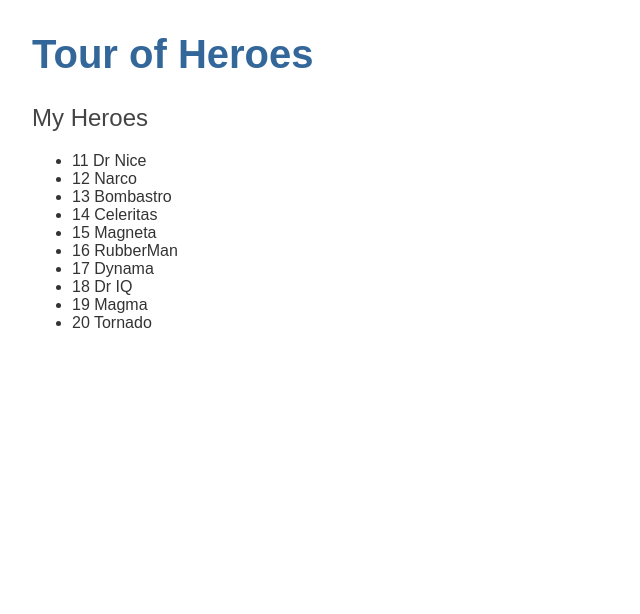
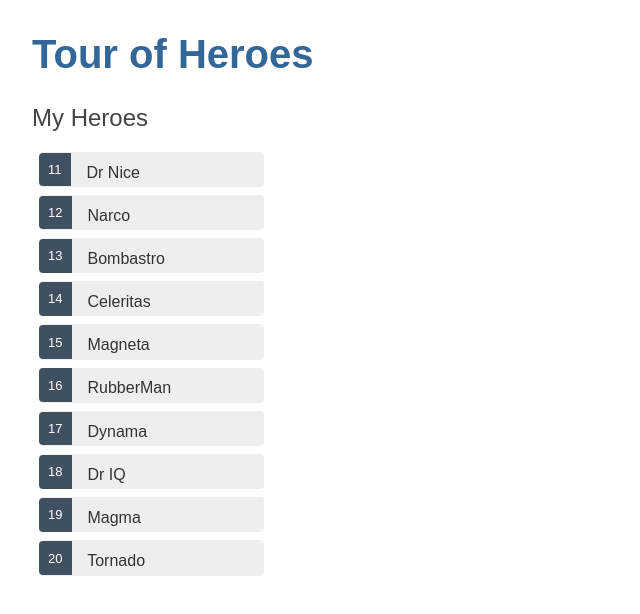
Before and after one commit to yukoono/angular-tour-of-heroes, an Angular app: page / in a window 1280 px wide. Shown: the top 614 px of the page, without its empty margins (0-640 px from the left). Built offline with nearby package versions, Linux system fonts and the light colour scheme.

Commit message:
selectedした時の動作を追加

```diff
--- a/src/app/heroes/heroes.component.css
+++ b/src/app/heroes/heroes.component.css
@@ -0,0 +1,44 @@
+/* HeroesComponent's private CSS styles */
+.heroes {
+  margin: 0 0 2em 0;
+  list-style-type: none;
+  padding: 0;
+  width: 15em;
+}
+.heroes li {
+  cursor: pointer;
+  position: relative;
+  left: 0;
+  background-color: #EEE;
+  margin: .5em;
+  padding: .3em 0;
+  height: 1.6em;
+  border-radius: 4px;
+}
+.heroes li:hover {
+  color: #607D8B;
+  background-color: #DDD;
+  left: .1em;
+}
+.heroes li.selected {
+  background-color: #CFD8DC;
+  color: white;
+}
+.heroes li.selected:hover {
+  background-color: #BBD8DC;
+  color: white;
+}
+.heroes .badge {
+  display: inline-block;
+  font-size: small;
+  color: white;
+  padding: 0.8em 0.7em 0 0.7em;
+  background-color: #405061;
+  line-height: 1em;
+  position: relative;
+  left: -1px;
+  top: -4px;
+  height: 1.8em;
+  margin-right: .8em;
+  border-radius: 4px 0 0 4px;
+}
--- a/src/app/heroes/heroes.component.html
+++ b/src/app/heroes/heroes.component.html
@@ -1,6 +1,18 @@
 <h2>My Heroes</h2>
 <ul class="heroes">
-  <li *ngFor="let hero of heroes">
+  <li *ngFor="let hero of heroes"
+    [class.selected]="hero === selectedHero"
+    (click)="onSelect(hero)">
     <span class="badge">{{hero.id}}</span> {{hero.name}}
   </li>
 </ul>
+
+<div *ngIf="selectedHero">
+  <h2>{{selectedHero.name | uppercase}} Details</h2>
+  <div><span>id: </span>{{selectedHero.id}}</div>
+  <div>
+    <label>name:
+      <input [(ngModel)]="selectedHero.name" placeholder="name"/>
+    </label>
+  </div>
+</div>
--- a/src/app/heroes/heroes.component.ts
+++ b/src/app/heroes/heroes.component.ts
@@ -1,4 +1,5 @@
 import { Component, OnInit } from '@angular/core';
+import { Hero } from '../hero';
 import { HEROES } from '../mock-heroes';
 
 @Component({
@@ -8,10 +9,15 @@ import { HEROES } from '../mock-heroes';
 })
 export class HeroesComponent implements OnInit {
   heroes = HEROES;
+  selectedHero: Hero;
 
   constructor() { }
 
   ngOnInit() {
   }
 
+  onSelect(hero: Hero): void {
+    this.selectedHero = hero;
+  }
+
 }
```
